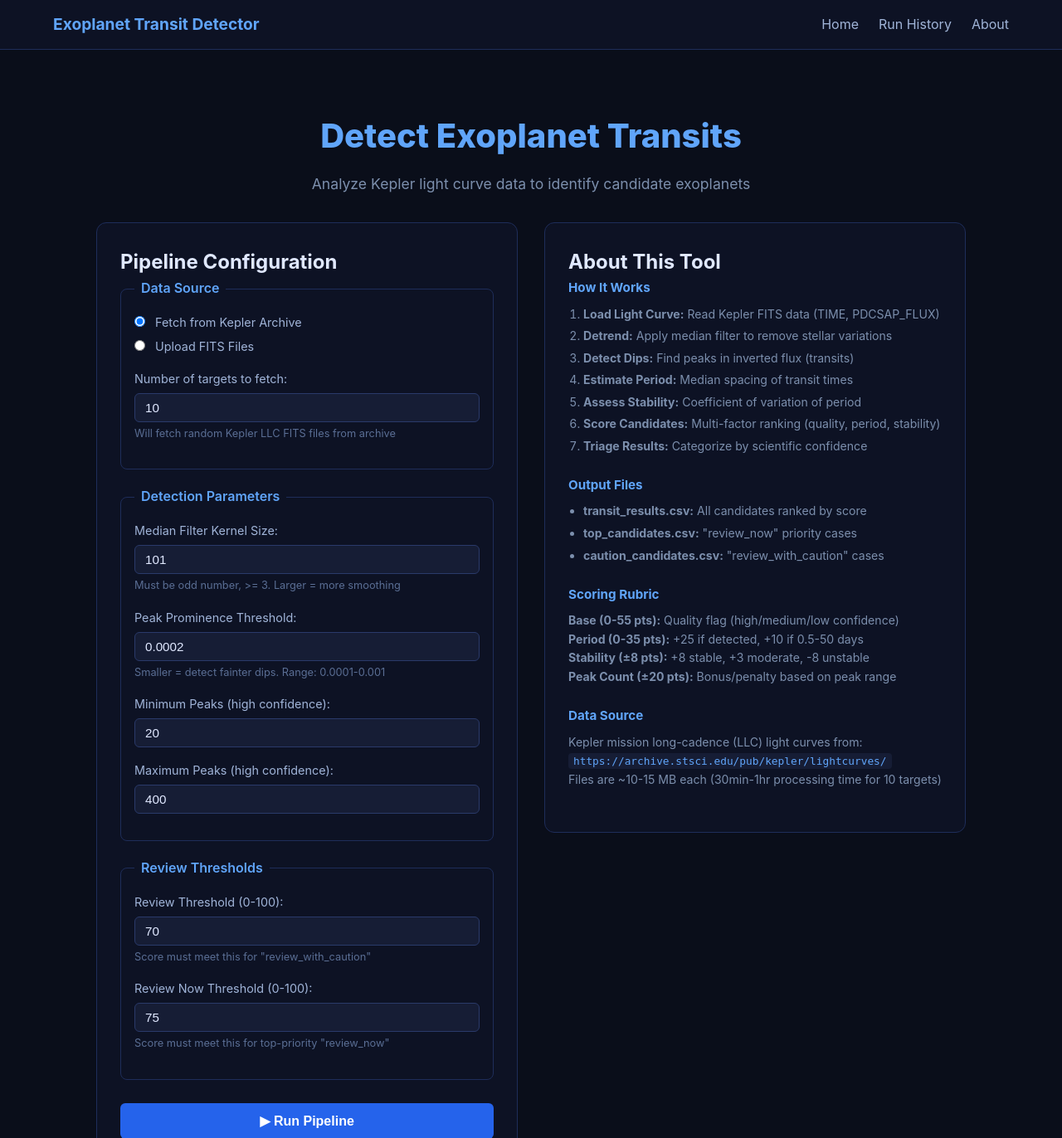
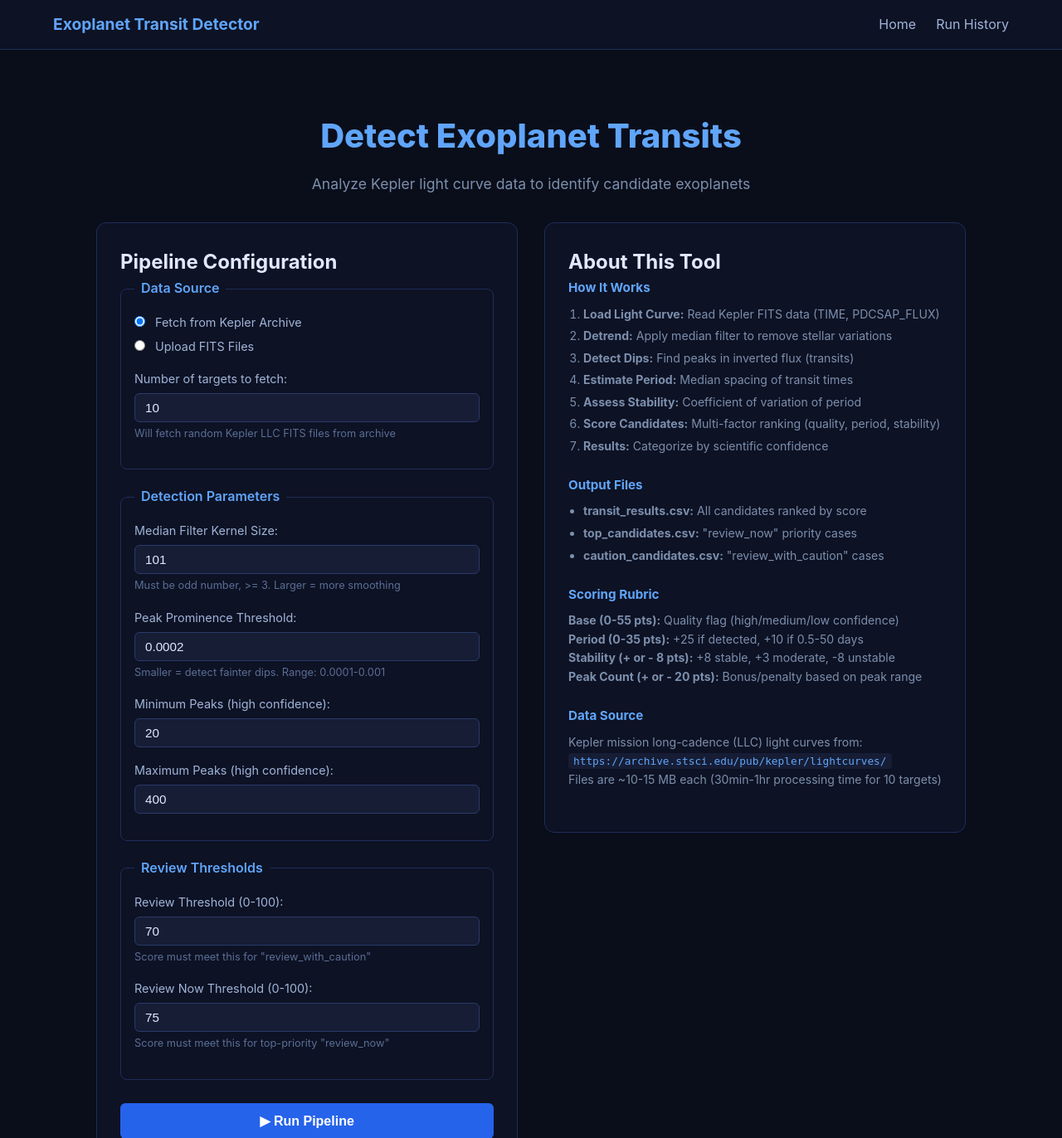
Before and after one commit to Immabeatyou/exoplanet-transit-detector-automation, a Flask app: page / in a window 1280 px wide. Shown: the top 1372 px of the page at 83% size. Run offline with Flask 3, Linux system fonts and the light colour scheme.

Commit message:
Update templates with UI improvements

```diff
--- a/web/templates/base.html
+++ b/web/templates/base.html
@@ -16,7 +16,6 @@
             <ul class="navbar-menu">
                 <li><a href="/">Home</a></li>
                 <li><a href="/history">Run History</a></li>
-                <li><a href="#">About</a></li>
             </ul>
         </div>
     </nav>
--- a/web/templates/index.html
+++ b/web/templates/index.html
@@ -107,7 +107,7 @@
                 <li><strong>Estimate Period:</strong> Median spacing of transit times</li>
                 <li><strong>Assess Stability:</strong> Coefficient of variation of period</li>
                 <li><strong>Score Candidates:</strong> Multi-factor ranking (quality, period, stability)</li>
-                <li><strong>Triage Results:</strong> Categorize by scientific confidence</li>
+                <li><strong>Results:</strong> Categorize by scientific confidence</li>
             </ol>
         </div>
 
@@ -124,8 +124,8 @@
             <h3>Scoring Rubric</h3>
             <p><strong>Base (0-55 pts):</strong> Quality flag (high/medium/low confidence)</p>
             <p><strong>Period (0-35 pts):</strong> +25 if detected, +10 if 0.5-50 days</p>
-            <p><strong>Stability (±8 pts):</strong> +8 stable, +3 moderate, -8 unstable</p>
-            <p><strong>Peak Count (±20 pts):</strong> Bonus/penalty based on peak range</p>
+            <p><strong>Stability (+ or - 8 pts):</strong> +8 stable, +3 moderate, -8 unstable</p>
+            <p><strong>Peak Count (+ or - 20 pts):</strong> Bonus/penalty based on peak range</p>
         </div>
 
         <div class="info-section">
```
